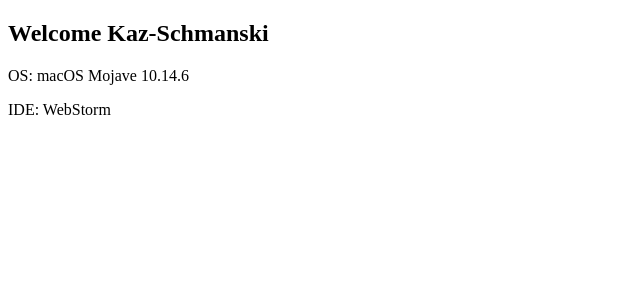
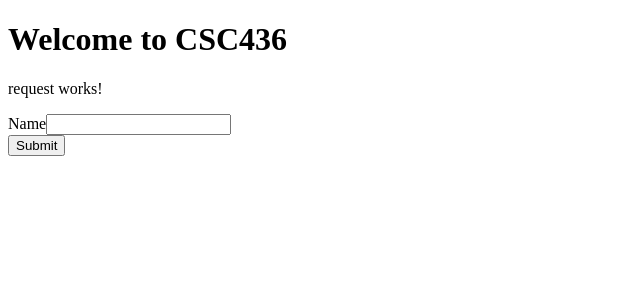
Before and after one commit to kschmanski/CSC436-HW1, an Angular app: page / in a window 1280 px wide. Shown: the top 300 px of the page, without its empty margins (0-640 px from the left). Built offline with nearby package versions, Linux system fonts and the light colour scheme.

Commit message:
added second component

```diff
--- a/src/app/app.component.html
+++ b/src/app/app.component.html
@@ -1,3 +1,3 @@
-<h2>Welcome {{title}}</h2>
-<p>OS: macOS Mojave 10.14.6
-<p>IDE: WebStorm
+<div class="container">
+  <app-request></app-request>
+</div>
--- a/src/app/app.module.ts
+++ b/src/app/app.module.ts
@@ -2,10 +2,12 @@ import { BrowserModule } from '@angular/platform-browser';
 import { NgModule } from '@angular/core';
 
 import { AppComponent } from './app.component';
+import { RequestComponent } from './request/request.component';
 
 @NgModule({
   declarations: [
-    AppComponent
+    AppComponent,
+    RequestComponent
   ],
   imports: [
     BrowserModule
--- /dev/null
+++ b/src/app/request/request.component.html
@@ -0,0 +1,11 @@
+<p>request works!</p>
+
+<form novalidate>
+  <div class="form-group">
+    <label>Name</label>
+    <input type="text" class="form-control">
+  </div>
+  <div class="form-group">
+    <button class="btn btn-primary btn-block">Submit</button>
+  </div>
+</form>
--- /dev/null
+++ b/src/app/request/request.component.ts
@@ -0,0 +1,15 @@
+import { Component, OnInit } from '@angular/core';
+
+@Component({
+  selector: 'app-request',
+  templateUrl: './request.component.html',
+  styleUrls: ['./request.component.css']
+})
+export class RequestComponent implements OnInit {
+
+  constructor() { }
+
+  ngOnInit() {
+  }
+
+}
--- a/src/index.html
+++ b/src/index.html
@@ -4,11 +4,15 @@
   <meta charset="utf-8">
   <title>TravelApp</title>
   <base href="/">
-
   <meta name="viewport" content="width=device-width, initial-scale=1">
   <link rel="icon" type="image/x-icon" href="favicon.ico">
 </head>
 <body>
+  <div class="jumbotron text-center">
+       <h1>Welcome to CSC436</h1>
+  </div>
+  <div class="container-fluid">
   <app-root></app-root>
+  </div>
 </body>
 </html>
```
Also changed, not shown: src/app/request/request.component.css (added), 1 other file (tests, documents, lock files or other folders).
